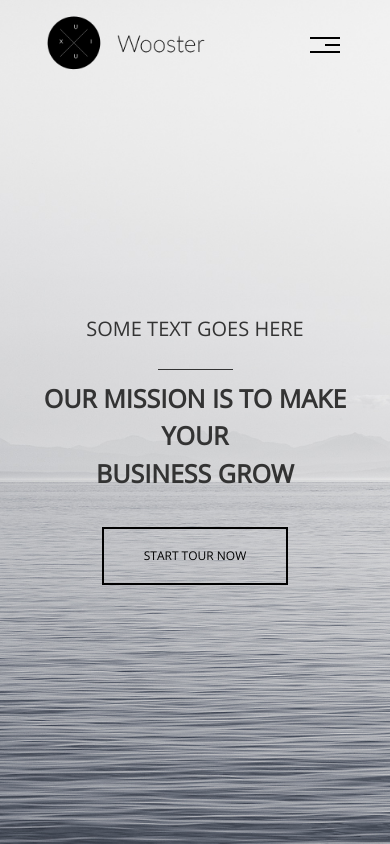
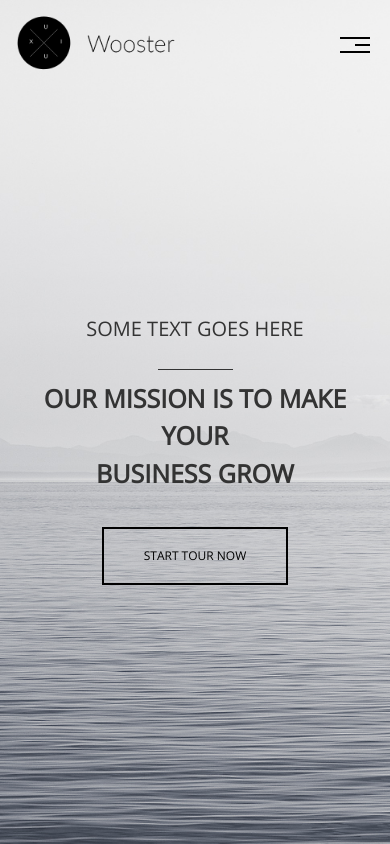
Before and after one commit to Abdullah-TH24/Wooster-Html-and-CSS, a plain HTML site: page index.html in a window 390 px wide. Shown: the top 844 px of the page. Drawn offline with Linux system fonts and the light colour scheme.

Commit message:
Update wooster.css

```diff
--- a/css/wooster.css
+++ b/css/wooster.css
@@ -138,6 +138,12 @@ header .container {
   padding: 0 40px;
   position: fixed;
   z-index: 5;
+}
+
+@media (max-width: 767px) {
+  header .container {
+    padding: 0 10px;
+  }
 }
 
 header .container img {
```
